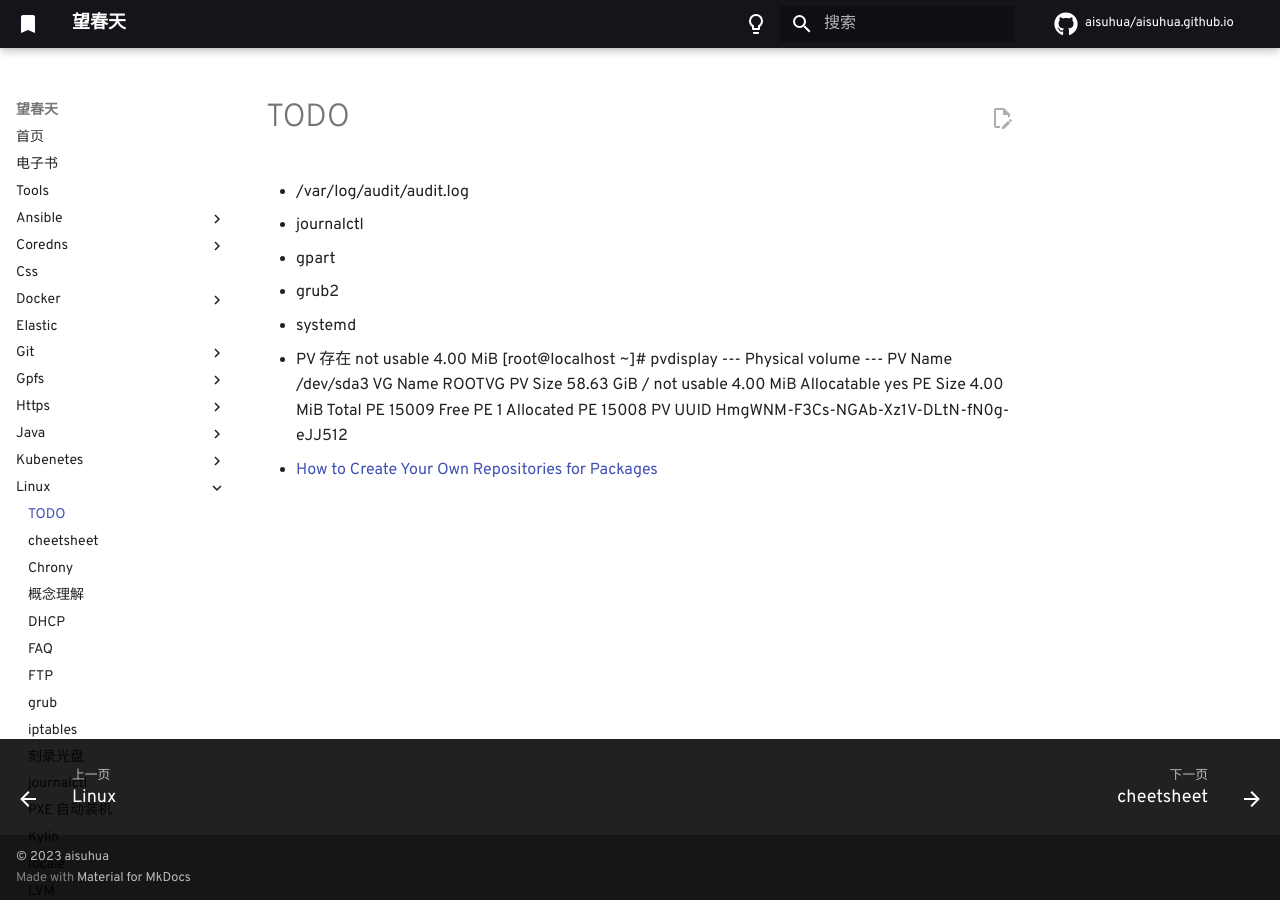
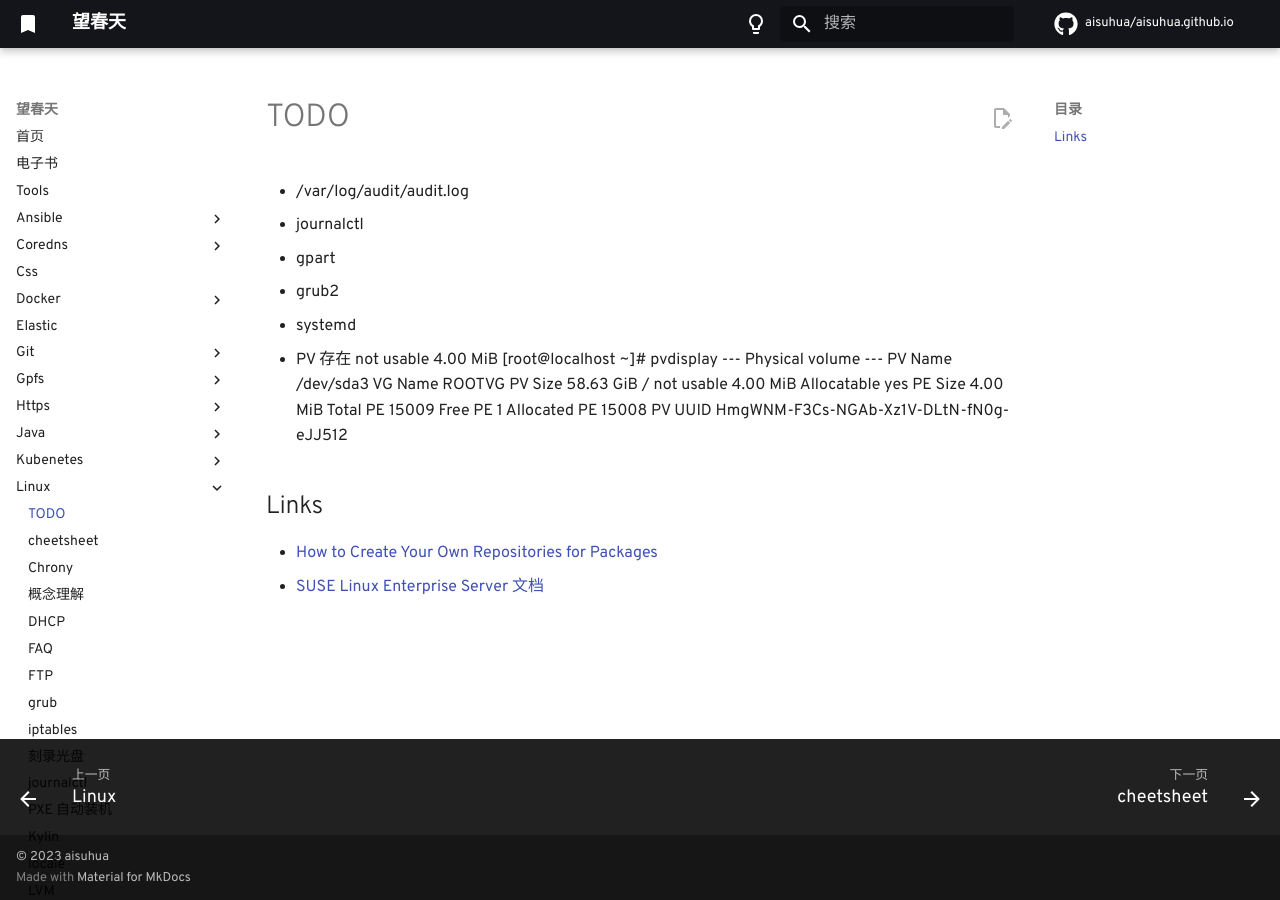
Before and after one commit to aisuhua/aisuhua.github.io, an MkDocs documentation site: the page built from docs/linux/TODO.md, in a window 1280 px wide. Built offline with MkDocs 1.6.1 and Material for MkDocs 9.7.7, drawn with Linux system fonts in a browser that asks for light colours; comment, search, counter and statistics services are not loaded.

Commit message:
network.md index.md

```diff
--- a/docs/linux/TODO.md
+++ b/docs/linux/TODO.md
@@ -17,4 +17,8 @@
   Free PE               1
   Allocated PE          15008
   PV UUID               HmgWNM-F3Cs-NGAb-Xz1V-DLtN-fN0g-eJJ512
+
+## Links
+
 - [How to Create Your Own Repositories for Packages](https://www.percona.com/blog/how-to-create-your-own-repositories-for-packages/)
+- [SUSE Linux Enterprise Server 文档](https://documentation.suse.com/zh-cn/sles/15-SP3/html/SLES-all/index.html)
```
Also changed, not shown: docs/pxe/index.md (+1 -0 lines).
